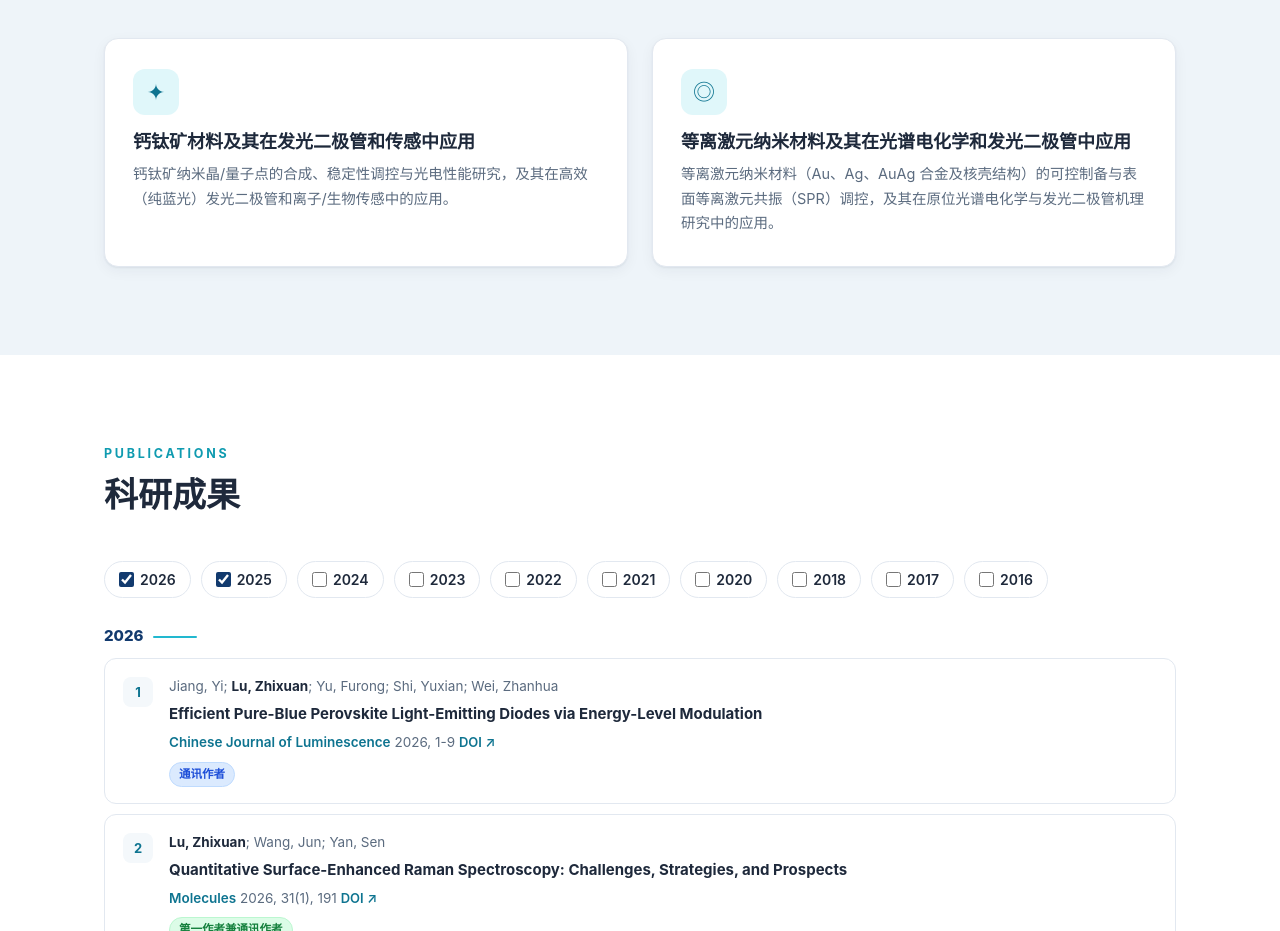
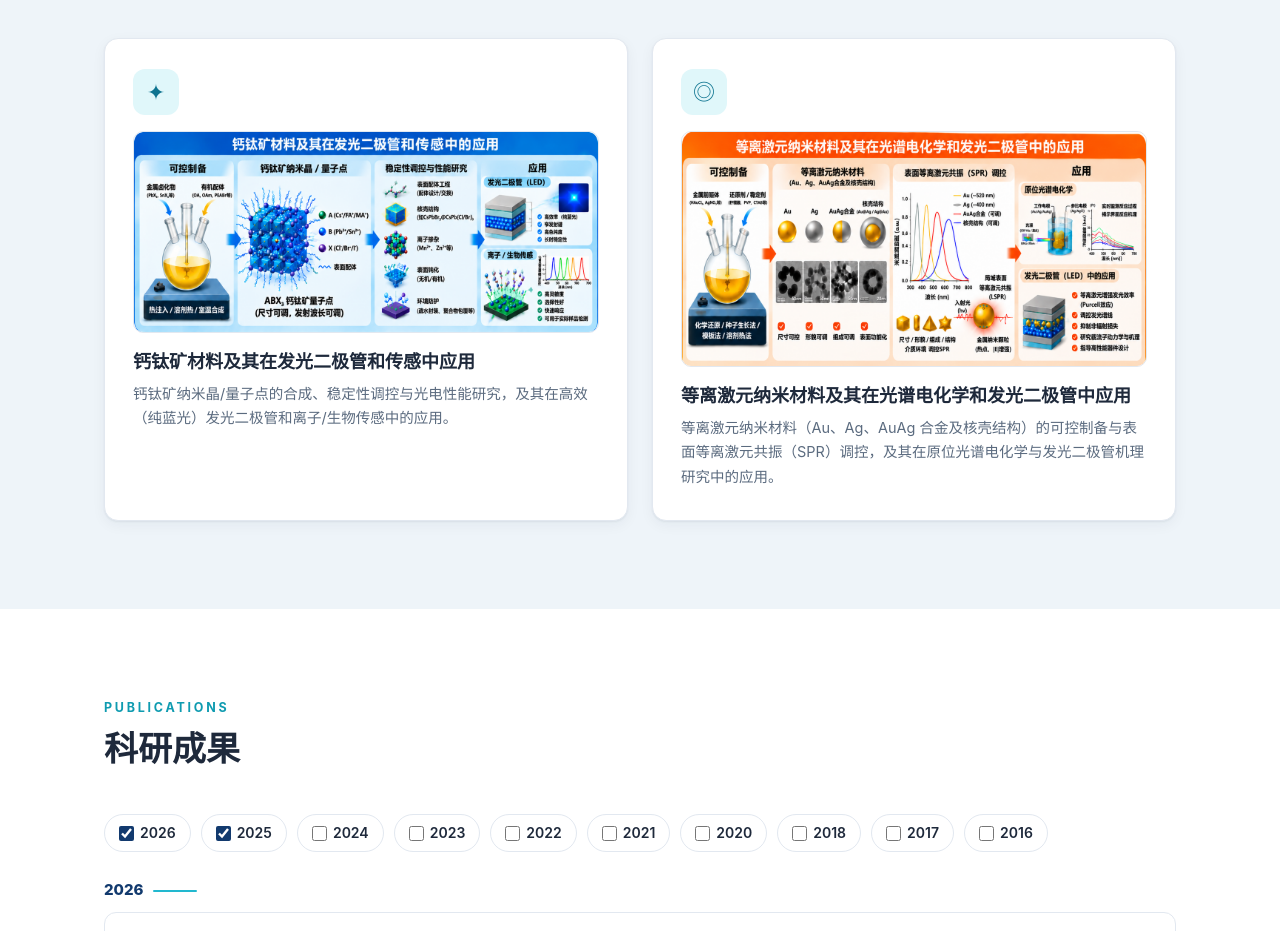
Before and after one commit to zhixuanlu1-dev/luzhixuan-homepage, a plain HTML site: page index.html in a window 1280 px wide. Shown: the part 3120-4051 px from the top of the page. Drawn offline with Linux system fonts and the light colour scheme; some packages are replaced by stand-ins of ours; a script that the page names is missing.

Commit message:
Update site from local (2026-09-07)

```diff
--- a/css/style.css
+++ b/css/style.css
@@ -495,3 +495,14 @@ html[lang="en"]    [data-zh] { display: none !important; }
   color: #7dd3fc;
   font-weight: 700;
 }
+
+/* ===== Research direction figures ===== */
+.card-figure {
+  display: block;
+  width: 100%;
+  height: auto;
+  border: 1px solid var(--line);
+  border-radius: 10px;
+  margin: 4px 0 18px;
+  background: #fff;
+}
--- a/index.html
+++ b/index.html
@@ -263,11 +263,13 @@
       <div class="research-grid">
         <article class="card">
           <div class="card-icon" aria-hidden="true">✦</div>
+          <img class="card-figure" src="images/gallery/research-direction-1.png" alt="钙钛矿材料及其在发光二极管和传感中应用" loading="lazy">
           <h3><span data-zh>钙钛矿材料及其在发光二极管和传感中应用</span><span data-en>Perovskite Materials for LEDs and Sensing</span></h3>
           <p><span data-zh>钙钛矿纳米晶/量子点的合成、稳定性调控与光电性能研究，及其在高效（纯蓝光）发光二极管和离子/生物传感中的应用。</span><span data-en>Synthesis, stability engineering, and optoelectronic properties of perovskite nanocrystals/quantum dots, and their applications in high-efficiency (pure-blue) light-emitting diodes and ion/biosensing.</span></p>
         </article>
         <article class="card">
           <div class="card-icon" aria-hidden="true">◎</div>
+          <img class="card-figure" src="images/gallery/research-direction-2.png" alt="等离激元纳米材料及其在光谱电化学和发光二极管中应用" loading="lazy">
           <h3><span data-zh>等离激元纳米材料及其在光谱电化学和发光二极管中应用</span><span data-en>Plasmonic Nanomaterials for Spectroelectrochemistry &amp; LEDs</span></h3>
           <p><span data-zh>等离激元纳米材料（Au、Ag、AuAg 合金及核壳结构）的可控制备与表面等离激元共振（SPR）调控，及其在原位光谱电化学与发光二极管机理研究中的应用。</span><span data-en>Controlled synthesis of plasmonic nanomaterials (Au, Ag, AuAg alloys and core&ndash;shell designs) with tunable surface plasmon resonance (SPR), and their applications in in-situ spectroelectrochemistry and light-emitting diode mechanism studies.</span></p>
         </article>
```
Also changed, not shown: images/gallery/research-direction-1.png (added), images/gallery/research-direction-2.png (added).
